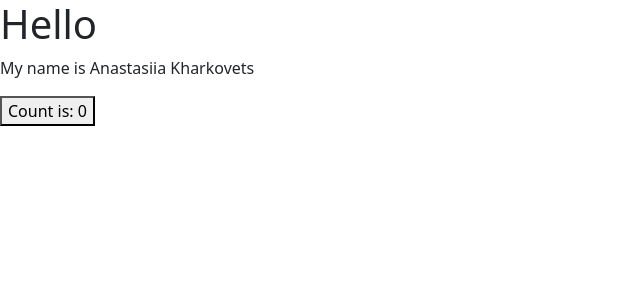
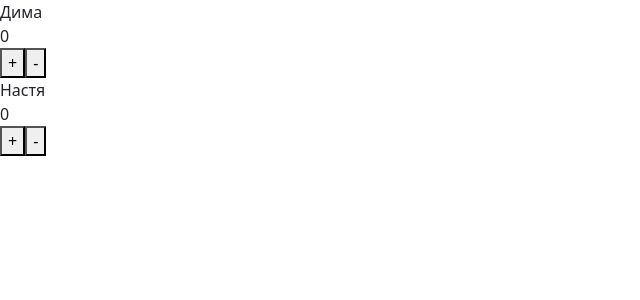
Before and after one commit to stpnst164/use-state-project, a React (Vite) app: page / in a window 1280 px wide. Shown: the top 300 px of the page, without its empty margins (0-640 px from the left). Built offline with nearby package versions, Linux system fonts and the light colour scheme.

Commit message:
added second hook count

```diff
--- a/src/App.tsx
+++ b/src/App.tsx
@@ -2,18 +2,29 @@ import { useState } from "react";
 
 function App() {
   //useState hook
-  const[count, setCount] = useState(0); //0 - начальное значение
-  let prevState = 0; //предыдущее значение
+  const[count1, setCount1] = useState(0); //hook1
+  const[count2, setCount2] = useState(0); //hook2
 
   return (
     <>
-      <h1>Hello</h1>
-      <p>My name is Anastasiia Kharkovets</p>
-      <button
-        onClick={() =>
-          setCount(prevState => prevState + 1) //с каждым кликом увеличивается счетчик
-        }
-      >Count is: {count}</button>
+      <div className="player-card">
+        <div className="player-card__title">Дима</div>
+        <div
+        className="player-card__counter"
+        >{count1}</div>
+        <button
+        onClick={() => setCount1(() => count1 + 1)}>+</button>
+        <button
+        onClick={() => setCount1(() => count1 - 1)}>-</button>
+      </div>
+      <div className="player-card">
+        <div className="player-card__title">Настя</div>
+        <div className="player-card__counter">{count2}</div>
+        <button
+        onClick={() => setCount2(() => count2 + 1)}>+</button>
+        <button
+        onClick={() => setCount2(() => count2 - 1)}>-</button>
+      </div>
     </>
   )
 }
```
